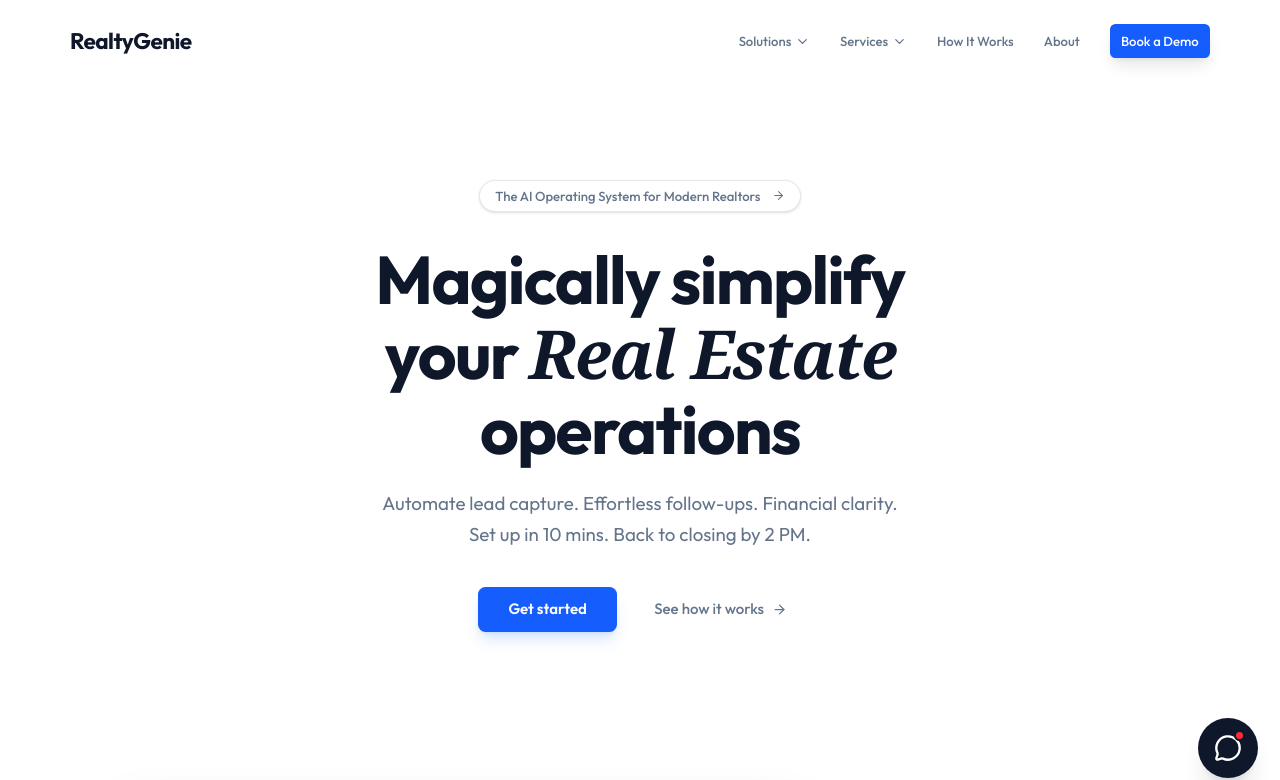
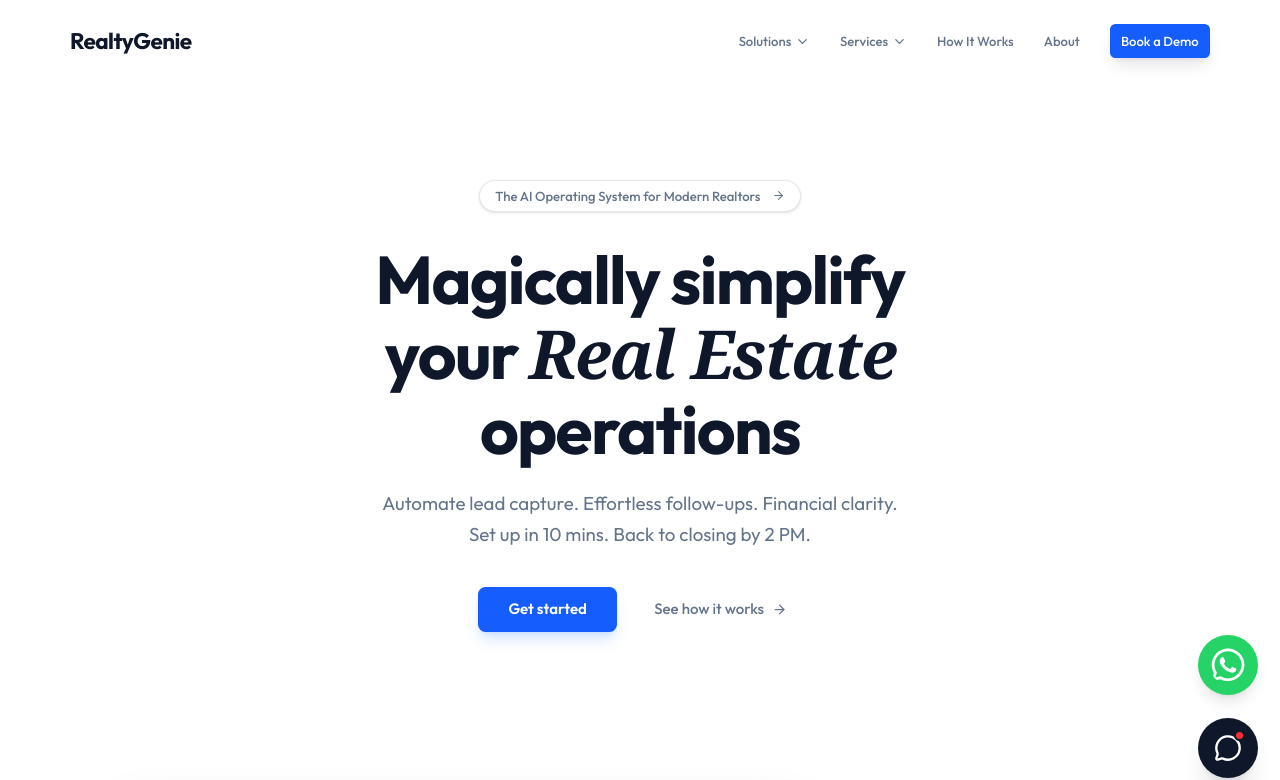
Before and after one commit to Realty-Genie/realty-genie-new, a Next.js app: page / in a window 1280 px wide. Shown: the top 780 px of the page. Built offline with nearby package versions, Linux system fonts and the light colour scheme.

Commit message:
code: chatbot and whatsapp add

```diff
--- a/app/layout.tsx
+++ b/app/layout.tsx
@@ -2,6 +2,7 @@
 import { Outfit } from "next/font/google";
 import "./globals.css";
 import Chatbot from "@/components/ui/Chatbot";
+import { Whatsapp } from "@/components/landing/Whatsapp";
 const outfit = Outfit({
   subsets: ["latin"],
   variable: "--font-outfit",
@@ -28,6 +29,7 @@
           <div className="absolute bottom-0 right-0 w-[400px] h-[400px] bg-blue-500/5 blur-[100px] rounded-full" />
         </div>
         {children}
+        <Whatsapp />
         <Chatbot />
       </body>
     </html>
--- /dev/null
+++ b/components/landing/Whatsapp.tsx
@@ -0,0 +1,16 @@
+import Image from "next/image"
+import { FaWhatsapp } from "react-icons/fa"
+
+export const Whatsapp = () => {
+    return (
+        <div>
+            <a href="https://wa.me/+17787922220" target="_blank" rel="noopener noreferrer">
+                <FaWhatsapp
+                    size={60}
+                    className="fixed bottom-28 right-6 bg-[#25D366] text-white p-3 rounded-full shadow-lg hover:scale-110 transition-transform duration-300 z-[9998]"
+                />
+
+            </a>
+        </div>
+    )
+}
--- a/components/ui/Chatbot.tsx
+++ b/components/ui/Chatbot.tsx
@@ -102,7 +102,7 @@
                   <Bot size={22} className="text-primary-foreground" />
                 </div>
                 <div>
-                  <h3 className="text-primary-foreground font-medium  leading-none">Denise Mai AI</h3>
+                  <h3 className="text-primary-foreground font-medium  leading-none">RealtyGenie AI</h3>
                   <div className="flex items-center gap-1.5 mt-1">
                     <span className="w-2 h-2 rounded-full bg-green-400 animate-pulse" />
                     <span className="text-primary-foreground/80 text-[10px] uppercase tracking-wider font-medium">Active Now</span>
--- a/package.json
+++ b/package.json
@@ -18,6 +18,7 @@
     "next": "16.1.1",
     "react": "19.2.3",
     "react-dom": "19.2.3",
+    "react-icons": "^5.5.0",
     "tailwind-merge": "^3.4.0"
   },
   "devDependencies": {
```
Also changed, not shown: 1 other file (tests, documents, lock files or other folders).
